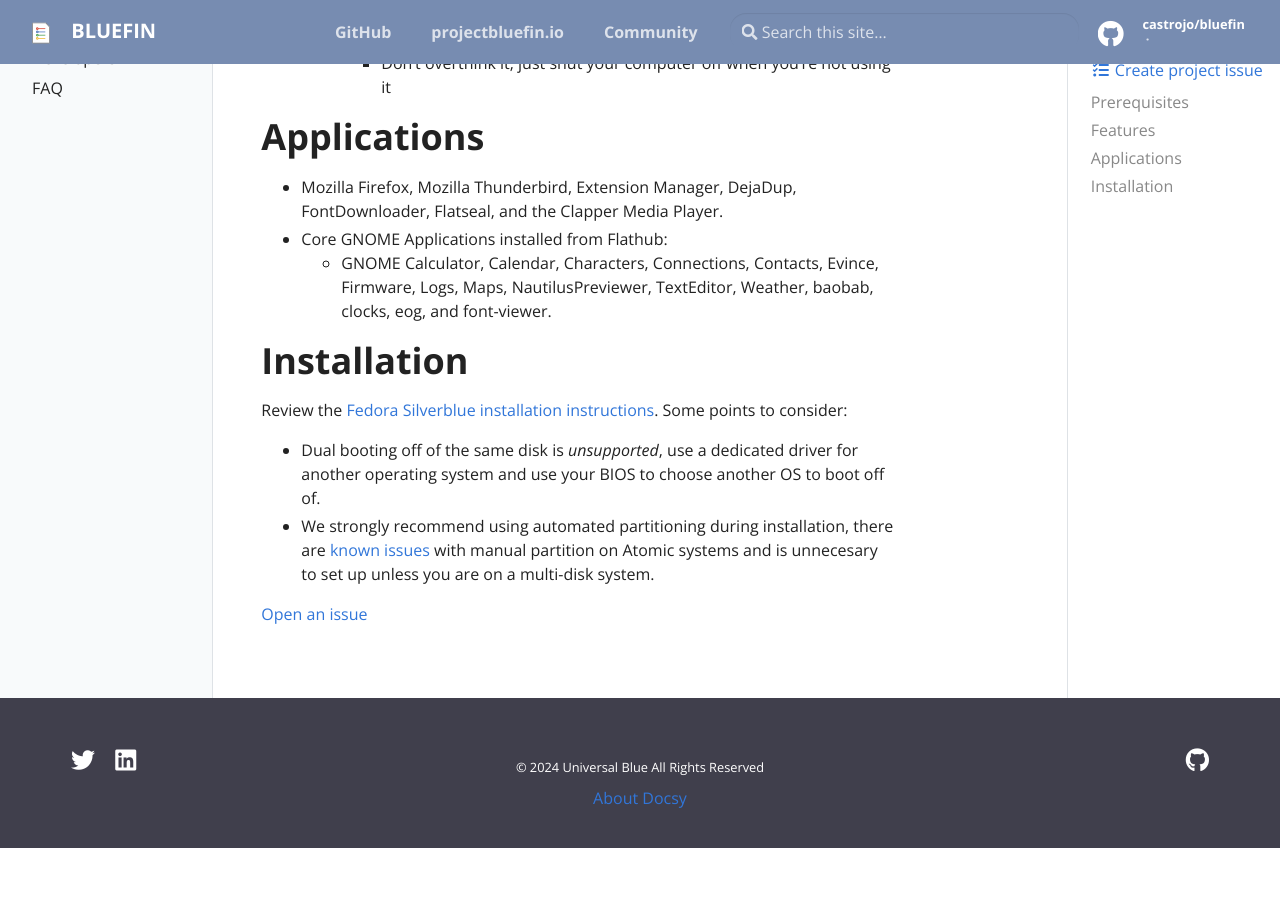
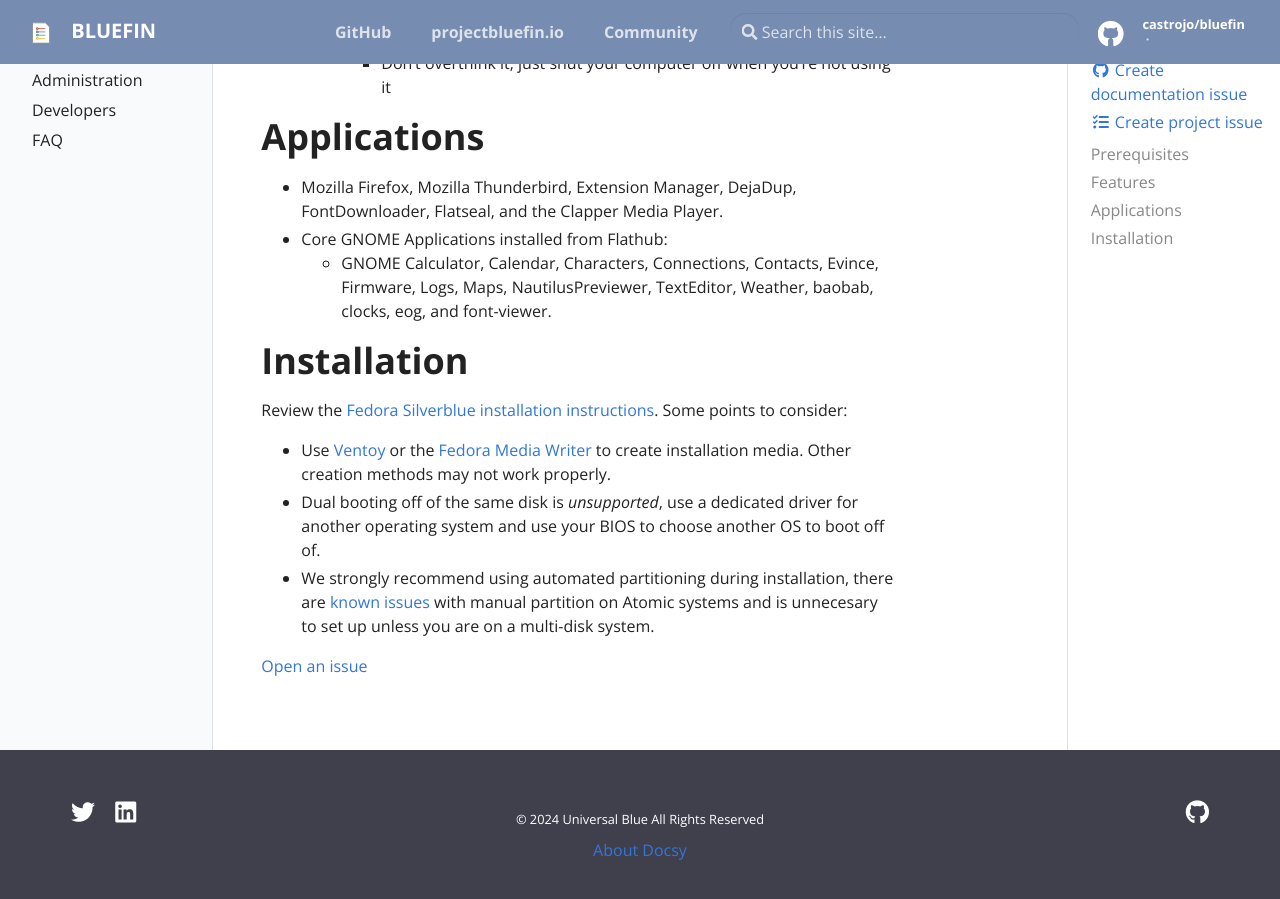
Before and after one commit to ublue-os/bluefin-docs, a Jekyll site: the page built from _docs/introduction.md, in a window 1280 px wide and 900 px high, scrolled down 1935 px. Built offline with Jekyll 4.4.1, drawn with Linux system fonts in a browser that asks for light colours; before the commit the page ends 2783 px from its top, so only the background shows below that.

Commit message:
Update introduction.md

```diff
--- a/_docs/introduction.md
+++ b/_docs/introduction.md
@@ -62,7 +62,8 @@
 
 Review the [Fedora Silverblue installation instructions](https://docs.fedoraproject.org/en-US/fedora-silverblue/installation/). Some points to consider:
 
+- Use [Ventoy](https://www.ventoy.net/en/index.html) or the [Fedora Media Writer](https://flathub.org/apps/org.fedoraproject.MediaWriter) to create installation media. Other creation methods may not work properly.
 - Dual booting off of the same disk is *unsupported*, use a dedicated driver for another operating system and use your BIOS to choose another OS to boot off of.
-- We strongly recommend using automated partitioning during installation, there are [known issues](https://docs.fedoraproject.org/en-US/fedora-silverblue/installation/) with manual partition on Atomic systems and is  unnecesary to set up unless you are on a multi-disk system.
+- We strongly recommend using automated partitioning during installation, there are [known issues](https://docs.fedoraproject.org/en-US/fedora-silverblue/installation/) with manual partition on Atomic systems and is unnecesary to set up unless you are on a multi-disk system.
 
 [Open an issue]({{ site.repo }}/issues)
```
